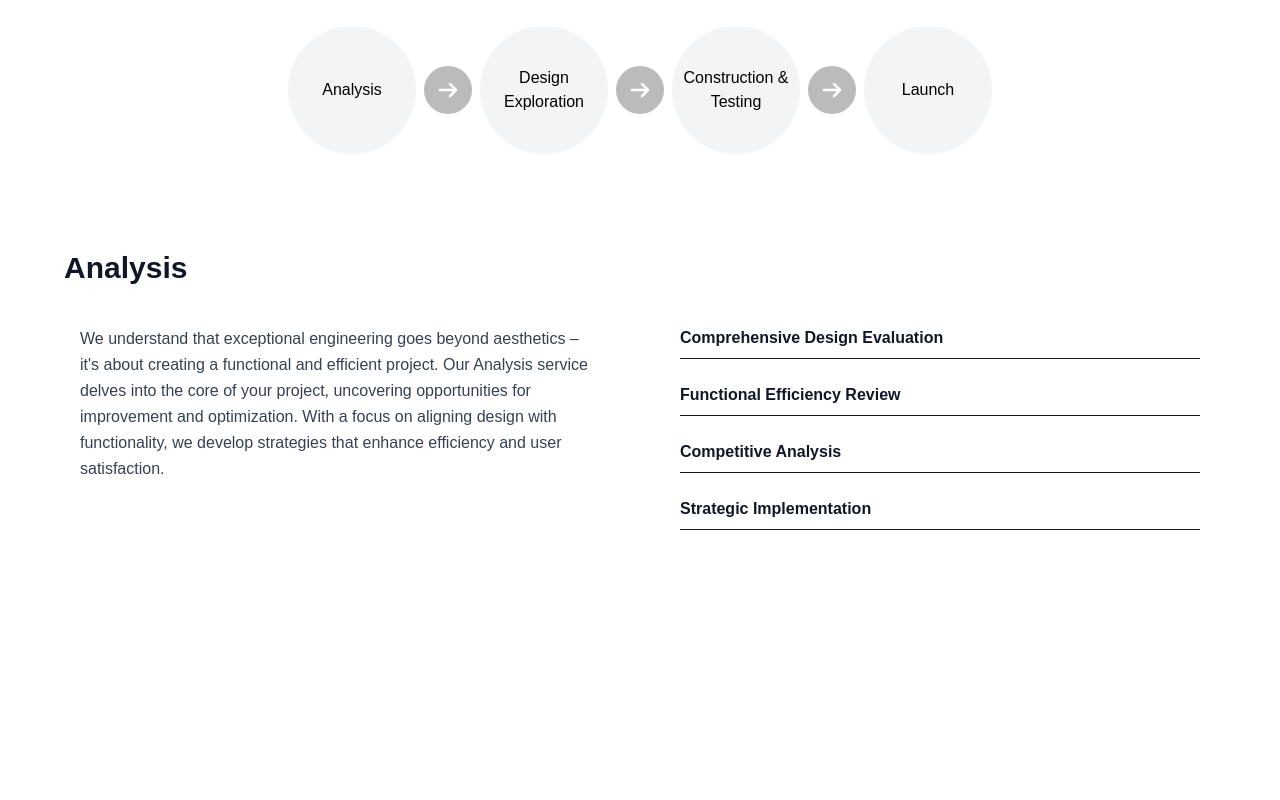
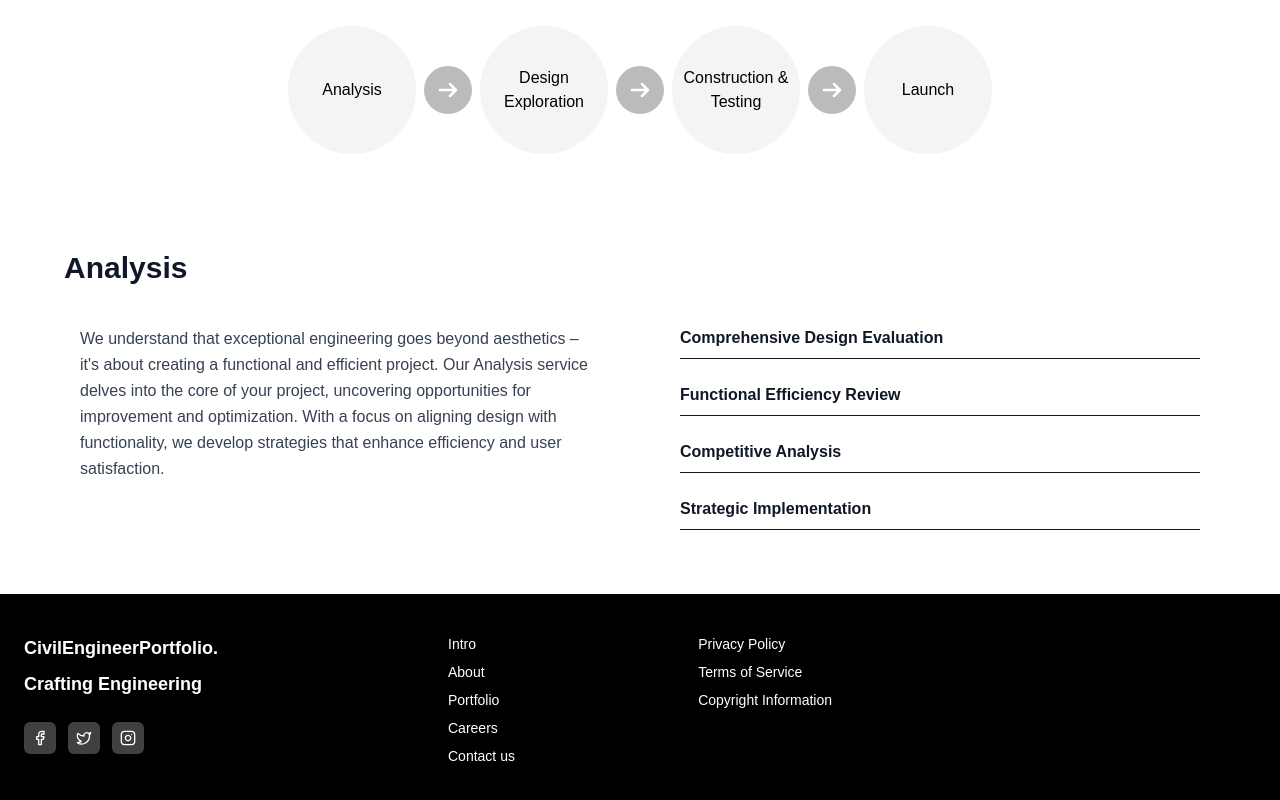
Before and after one commit to Amir-LOUATII/upwork_civil-engineer-portfolio, a Next.js app: page / in a window 1280 px wide. Shown: the part 2566-3366 px from the top of the page. Before the commit the page ends 3160 px from the top, so only its background shows below. Built offline with nearby package versions, Linux system fonts and the light colour scheme.

Commit message:
feat: add Footer component to enhance site navigation and social links

```diff
--- a/app/page.tsx
+++ b/app/page.tsx
@@ -1,5 +1,6 @@
 import AnalysisSection from "@/components/analysis/AnalysisSection";
 import ApproachSection from "@/components/approach/ApproachSection";
+import Footer from "@/components/common/Footer";
 import ExperienceSection from "@/components/experiences/ExperienceSection";
 import Hero from "@/components/hero/Hero";
 import NavigationGrid from "@/components/navigation-grid/NavigationGrid";
@@ -14,6 +15,7 @@ export default function Home() {
       <ApproachSection />
       <ProcessSection />
       <AnalysisSection />
+      <Footer />
     </>
   );
 }
--- /dev/null
+++ b/components/common/Footer.tsx
@@ -0,0 +1,62 @@
+import { Facebook, Twitter, Instagram } from "lucide-react";
+
+export default function Footer() {
+  return (
+    <footer className="bg-black text-white py-10 px-6">
+      <div className="max-w-7xl mx-auto grid grid-cols-1 sm:grid-cols-2 md:grid-cols-3 gap-10">
+        {/* Left Section */}
+        <div>
+          <h1 className="font-bold text-lg">
+            CivilEngineerPortfolio<span className="text-white">.</span>
+          </h1>
+          <p className="mt-2 text-lg font-semibold">Crafting Engineering</p>
+          <div className="flex gap-3 mt-6">
+            <a href="#" className="bg-neutral-700 p-2 rounded-md">
+              <Facebook size={16} />
+            </a>
+            <a href="#" className="bg-neutral-700 p-2 rounded-md">
+              <Twitter size={16} />
+            </a>
+            <a href="#" className="bg-neutral-700 p-2 rounded-md">
+              <Instagram size={16} />
+            </a>
+          </div>
+        </div>
+
+        <div className=" flex justify-between items-start">
+          {" "}
+          {/* Middle Links */}
+          <div className="text-sm space-y-2">
+            <p>
+              <a href="#">Intro</a>
+            </p>
+            <p>
+              <a href="#">About</a>
+            </p>
+            <p>
+              <a href="#">Portfolio</a>
+            </p>
+            <p>
+              <a href="#">Careers</a>
+            </p>
+            <p>
+              <a href="#">Contact us</a>
+            </p>
+          </div>
+          {/* Right Links */}
+          <div className="text-sm space-y-2">
+            <p>
+              <a href="#">Privacy Policy</a>
+            </p>
+            <p>
+              <a href="#">Terms of Service</a>
+            </p>
+            <p>
+              <a href="#">Copyright Information</a>
+            </p>
+          </div>
+        </div>
+      </div>
+    </footer>
+  );
+}
```
